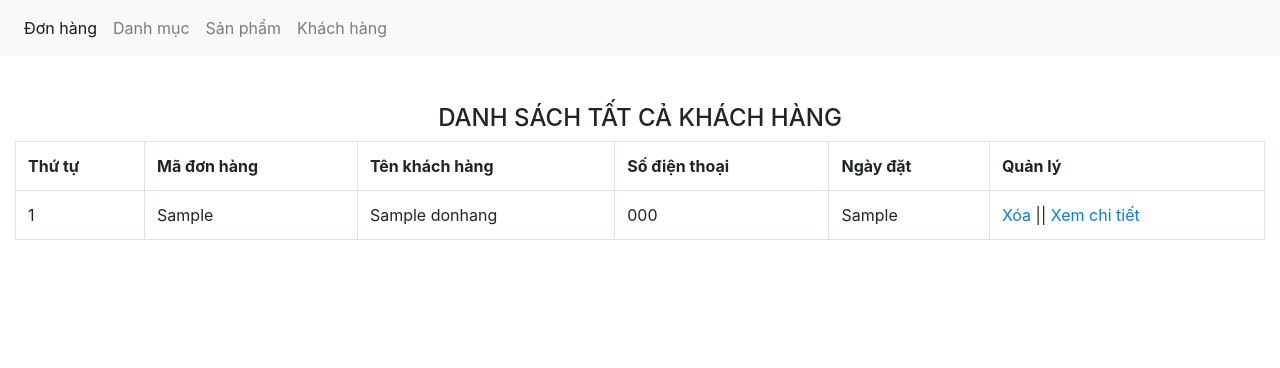
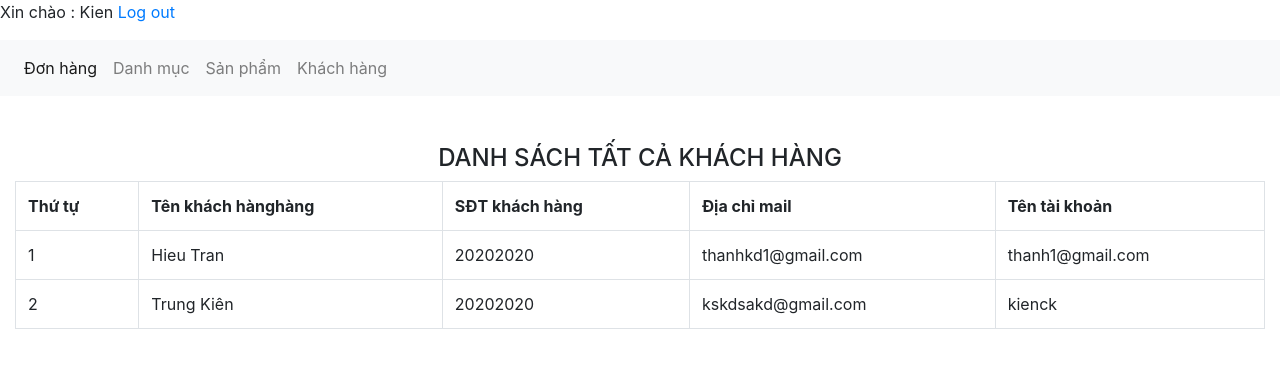
Before and after one commit to thangnh1/restaurant, a PHP site: page /xulykhachhang.php in a window 1280 px wide. Shown: the top 368 px of the page. Run offline with PHP 8.4, Linux system fonts and the light colour scheme; a user stored in the database is signed in; data comes from the database, SQL or seed files in the repository; both versions use the stored data as it was after the commit; tables that the repository leaves empty or names only in its code hold one stand-in row (values such as "Sample post"); data that the repository does not hold is empty.

Commit message:
Add files via upload

```diff
--- a/admin/dashboard.php
+++ b/admin/dashboard.php
@@ -39,7 +39,7 @@ if ($logout == 'logout') {
                     <a class="nav-link" href="xulysanpham.php">Sản Phẩm</a>
                 </li>
                 <li class="nav-item">
-                    <a class="nav-link" href="#">Khách Hàng</a>
+                    <a class="nav-link" href="xulykhachhang.php">Khách Hàng</a>
                 </li>
             </ul>
         </div>
--- a/admin/index.php
+++ b/admin/index.php
@@ -38,7 +38,7 @@ if (isset($_POST['login'])) {
     <div id="id02" class="modal">
         <form action="" method="POST">
             <input type="text" name="user" placeholder="Enter user" class="form-control" required>
-            <input align ="center" type="password" name="password" placeholder="Enter password" class="form-control" required>
+            <input type="password" name="password" placeholder="Enter password" class="form-control" required>
             <div class="clearfix">
                 <button type="submit" name="login" class="loginbtn">Log In</button>
             </div>
--- a/admin/xulydanhmuc.php
+++ b/admin/xulydanhmuc.php
@@ -1,5 +1,6 @@
 <?php
 include('../db/connect.php');
+session_start();
 ?>
 <?php
 if (isset($_POST['themdanhmuc'])) {
@@ -28,6 +29,7 @@ if (isset($_GET['xoa'])) {
 </head>
 
 <body>
+<p>Xin chào : <?php echo $_SESSION['login'] ?> <a href="?loginn=logout">Log out</a></p>
     <nav class="navbar navbar-expand-lg navbar-light bg-light">
         <div class="collapse navbar-collapse" id="navbarNav">
             <ul class="navbar-nav">
--- a/admin/xulykhachhang.php
+++ b/admin/xulykhachhang.php
@@ -1,5 +1,6 @@
 <?php
 include('../db/connect.php');
+session_start();
 ?>
 <?php
 if (isset($_POST['capnhatdonhang'])) {
@@ -22,9 +23,9 @@ if (isset($_GET['xacnhanhuy']) && isset($_GET['madonhang'])) {
 	$huydon = '';
 	$magiaodich = '';
 }
-$sql_update_donhang = mysqli_query($con, "UPDATE tbl_donhang SET huydon='$huydon' WHERE madonhang='$magiaodich'");
+//$sql_update_donhang = mysqli_query($con, "UPDATE tbl_donhang SET huydon='$huydon' WHERE madonhang='$magiaodich'");
 
-$sql_update_giaodich = mysqli_query($con, "UPDATE tbl_giaodich SET huydon='$huydon' WHERE magiaodich='$magiaodich'");
+//$sql_update_giaodich = mysqli_query($con, "UPDATE tbl_giaodich SET huydon='$huydon' WHERE magiaodich='$magiaodich'");
 
 ?>
 <!DOCTYPE html>
@@ -33,10 +34,11 @@ $sql_update_giaodich = mysqli_query($con, "UPDATE tbl_giaodich SET huydon='$huyd
 <head>
 	<meta charset="UTF-8">
 	<title>Đơn hàng</title>
-	<link href="../bootstrap/bootstrap.css" rel="stylesheet" type="text/css" media="all" />
+	<link href="../assets/bootstrap/bootstrap.css" rel="stylesheet" type="text/css" media="all" />
 </head>
 
 <body>
+<p>Xin chào : <?php echo $_SESSION['login'] ?> <a href="?loginn=logout">Log out</a></p>
 	<nav class="navbar navbar-expand-lg navbar-light bg-light">
 		<div class="collapse navbar-collapse" id="navbarNav">
 			<ul class="navbar-nav">
@@ -60,38 +62,30 @@ $sql_update_giaodich = mysqli_query($con, "UPDATE tbl_giaodich SET huydon='$huyd
 			<?php
 			if (isset($_GET['quanly']) == 'xemdonhang') {
 				$madonhang = $_GET['madonhang'];
-				$sql_chitiet = mysqli_query($con, "SELECT * FROM tbl_donhang WHERE madonhang='$madonhang'");
+				$sql_acckh = mysqli_query($con, "SELECT * FROM tbl_acckh ");
 			?>
 				<div class="col-md-12">
-					<h4 align="center" >XEM CHI TIẾT ĐƠN HÀNG</h4>
+					<h4 align="center" >DANH SÁCH KHÁCH HÀNG</h4>
 					<form action="" method="POST">
 						<table class="table table-bordered ">
 							<tr>
 								<th>Thứ tự</th>
-								<th>Mã đơn hàng</th>
-								<th>Tên khách đặt</th>
-								<th>SĐT khách đặt</th>
-								<th>Tên món ăn</th>
-								<th>Loại bàn</th>
-								<th>Số lượng khách</th>
-								<th>Ngày đặt</th>
-								<th>Dịp đặt</th>
+								<th>Tên khách hànghàng</th>
+								<th>SĐT khách hàng</th>
+								<th>Địa chỉ mail</th>
+								<th>Tên tài khoản</th>
 							</tr>
 							<?php
 							$i = 0;
-							while ($row_donhang = mysqli_fetch_array($sql_chitiet)) {
+							while ($row_kh = mysqli_fetch_array($sql_acckh)) {
 								$i++;
 							?>
 								<tr>
 									<td><?php echo $i; ?></td>
-									<td><?php echo $row_donhang['madonhang']; ?></td>
-									<td><?php echo $row_donhang['kh_name']; ?></td>
-									<td><?php echo $row_donhang['kh_phone']; ?></td>
-									<td><?php echo $row_donhang['food_name']; ?></td>
-									<td><?php echo $row_donhang['loaiban']; ?></td>
-									<td><?php echo $row_donhang['songuoi']; ?></td>
-									<td><?php echo $row_donhang['ngaythang']; ?></td>
-									<td><?php echo $row_donhang['occasion']; ?></td>
+									<td><?php echo $row_donhang['kh_fullname']; ?></td>
+									<td><?php echo $row_donhang['kh_sdt']; ?></td>
+									<td><?php echo $row_donhang['kh_email']; ?></td>
+									<td><?php echo $row_donhang['kh_user']; ?></td>
 									<input type="hidden" name="mahang_xuly" value="<?php echo $row_donhang['madonhang'] ?>">
 								</tr>
 							<?php
@@ -106,29 +100,28 @@ $sql_update_giaodich = mysqli_query($con, "UPDATE tbl_giaodich SET huydon='$huyd
 			<div class="col-md-12">
 				<h4 align="center">DANH SÁCH TẤT CẢ KHÁCH HÀNG</h4>
 				<?php
-				$sql_select = mysqli_query($con, "SELECT kh_name,kh_phone,ngaythang,madonhang FROM tbl_donhang ");
+				$sql_acckh = mysqli_query($con, "SELECT * FROM tbl_acckh ");
 				?>
 				<table class="table table-bordered ">
 							<tr>
 								<th>Thứ tự</th>
-						<th>Mã đơn hàng</th>
-						<th>Tên khách hàng</th>
-                        <th>Số điện thoại</th>
-						<th>Ngày đặt</th>
-						<th>Quản lý</th>
+								<th>Tên khách hànghàng</th>
+								<th>SĐT khách hàng</th>
+								<th>Địa chỉ mail</th>
+								<th>Tên tài khoản</th>
 							</tr>
 							<?php
 							$i = 0;
-					while ($row_donhang = mysqli_fetch_array($sql_select)) {
+							while ($row_kh = mysqli_fetch_array($sql_acckh)) {
 								$i++;
 							?>
 								<tr>
 									<td><?php echo $i; ?></td>
-							<td><?php echo $row_donhang['madonhang']; ?></td>
-							<td><?php echo $row_donhang['kh_name']; ?></td>
-                            <td><?php echo $row_donhang['kh_phone']; ?></td>
-							<td><?php echo $row_donhang['ngaythang'] ?></td>
-							<td><a href="?xoadonhang=<?php echo $row_donhang['madonhang'] ?>">Xóa</a> || <a href="?quanly=xemdonhang&madonhang=<?php echo $row_donhang['madonhang'] ?>"> Xem chi tiết </a></td>
+									<td><?php echo $row_kh['kh_fullname']; ?></td>
+									<td><?php echo $row_kh['kh_sdt']; ?></td>
+									<td><?php echo $row_kh['kh_email']; ?></td>
+									<td><?php echo $row_kh['kh_user']; ?></td>
+									<input type="hidden" name="mahang_xuly" value="<?php echo $row_donhang['madonhang'] ?>">
 								</tr>
 							<?php
 							}
--- a/admin/xulysanpham.php
+++ b/admin/xulysanpham.php
@@ -1,5 +1,6 @@
 <?php
 include('../db/connect.php');
+session_start();
 ?>
 <?php
 if (isset($_POST['themsanpham'])) {
@@ -47,6 +48,7 @@ if (isset($_GET['xoa'])) {
 </head>
 
 <body>
+<p>Xin chào : <?php echo $_SESSION['login'] ?> <a href="?loginn=logout">Log out</a></p>
     <nav class="navbar navbar-expand-lg navbar-light bg-light">
         <div class="collapse navbar-collapse" id="navbarNav">
             <ul class="navbar-nav">
```
Also changed, not shown: admin/xulydonhang.php (+28 -33 lines), restaurant (2).sql (+10 -4 lines). Lines whose indentation alone changed are shown as unchanged.
